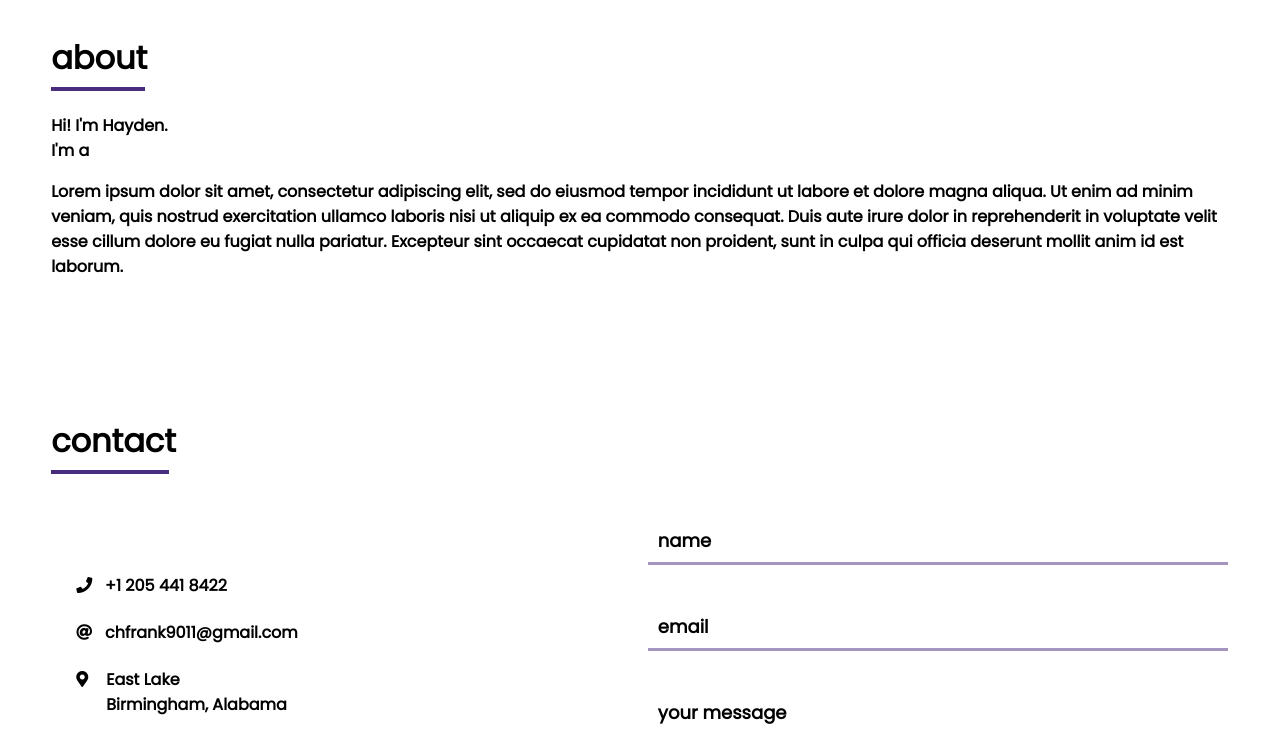
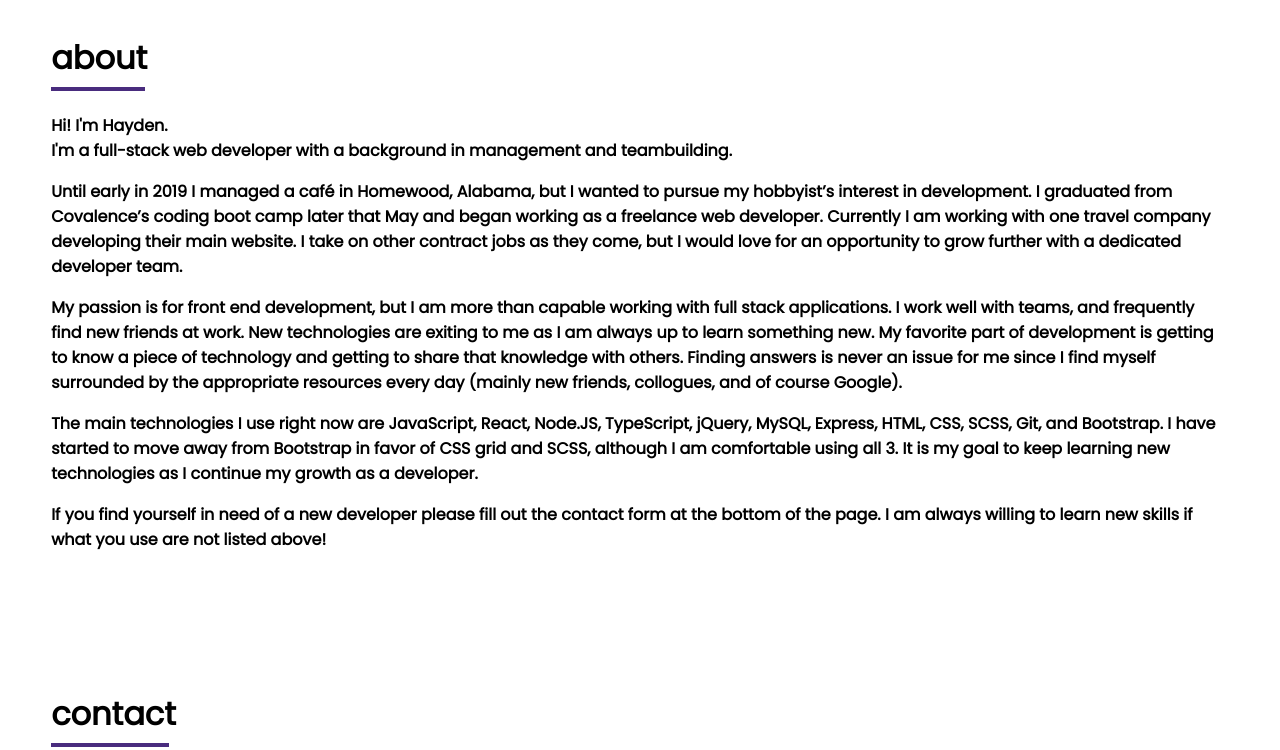
Before and after one commit to Cahaba-Cryptid/personal-portfolio, a website: page index.html in a window 1280 px wide. Shown: the part 1970-2720 px from the top of the page. Drawn offline with nearby package versions, Linux system fonts and the light colour scheme.

Commit message:
Adding small bio. Temporarily removed blog form navbar.

```diff
--- a/index.html
+++ b/index.html
@@ -29,7 +29,7 @@
                 <td id="navigation">
                     <a href="#work">work</a>
                     <a href="#bio">about</a>
-                    <a href="">blog</a>
+                    <!-- <a href="">blog</a> -->
                     <a href="#contact">contact</a>
                 </td>
             </tr>
@@ -84,15 +84,19 @@
         <h1>about</h1>
         <p>
             Hi! I'm Hayden.<br>
-            I'm a
-
+            I'm a full-stack web developer with a background in management and teambuilding.
         </p>
         <p>
-            Lorem ipsum dolor sit amet, consectetur adipiscing elit, sed do eiusmod tempor incididunt ut labore et
-            dolore magna aliqua. Ut enim ad minim veniam, quis nostrud exercitation ullamco laboris nisi ut aliquip ex
-            ea commodo consequat. Duis aute irure dolor in reprehenderit in voluptate velit esse cillum dolore eu fugiat
-            nulla pariatur. Excepteur sint occaecat cupidatat non proident, sunt in culpa qui officia deserunt mollit
-            anim id est laborum.
+                Until early in 2019 I managed a café in Homewood, Alabama, but I wanted to pursue my hobbyist’s interest in development. I graduated from Covalence’s coding boot camp later that May and began working as a freelance web developer. Currently I am working with one travel company developing their main website. I take on other contract jobs as they come, but I would love for an opportunity to grow further with a dedicated developer team.
+        </p>
+        <p>
+                My passion is for front end development, but I am more than capable working with full stack applications. I work well with teams, and frequently find new friends at work. New technologies are exiting to me as I am always up to learn something new. My favorite part of development is getting to know a piece of technology and getting to share that knowledge with others. Finding answers is never an issue for me since I find myself surrounded by the appropriate resources every day (mainly new friends, collogues, and of course Google).
+        </p>
+        <p>
+                The main technologies I use right now are JavaScript, React, Node.JS, TypeScript, jQuery, MySQL, Express, HTML, CSS, SCSS, Git, and Bootstrap. I have started to move away from Bootstrap in favor of CSS grid and SCSS, although I am comfortable using all 3. It is my goal to keep learning new technologies as I continue my growth as a developer.
+        </p>
+        <p>
+                If you find yourself in need of a new developer please fill out the contact form at the bottom of the page. I am always willing to learn new skills if what you use are not listed above!
         </p>
     </div>
     <div id="contact">
@@ -135,12 +139,6 @@
                         <textarea name="message" placeholder="your message"></textarea>
                         <button type="submit" value="Send" class="btn_one">send</button>
                     </form>
-                    <!-- <form>
-                        <input type="text" placeholder="name" required>
-                        <input type="email" placeholder="email" required><br>
-                        <textarea placeholder="your message" required rows="5"></textarea><br>
-                        <button class="btn_one">send</button>
-                    </form> -->
                 </td>
             </tr>
         </table>
```
